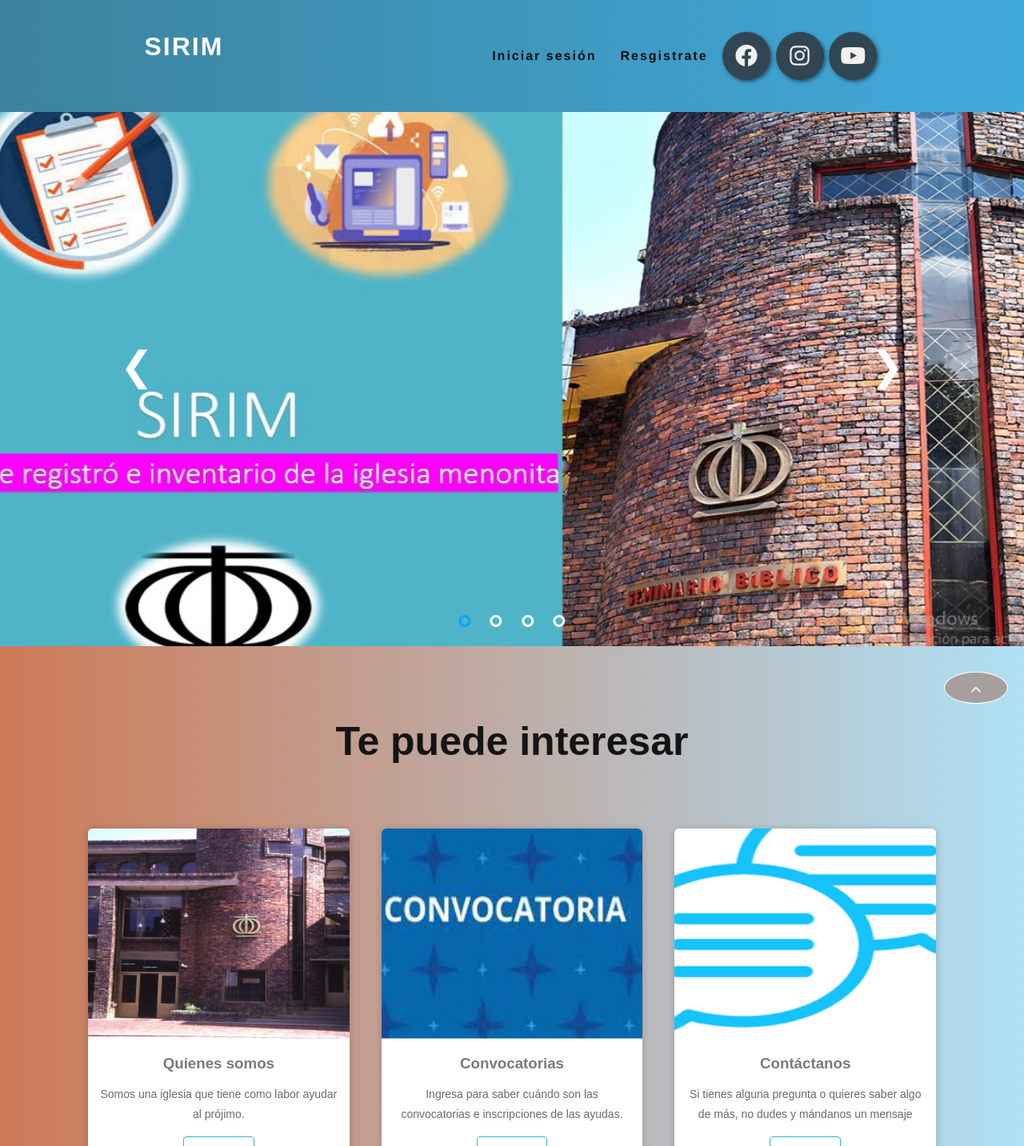
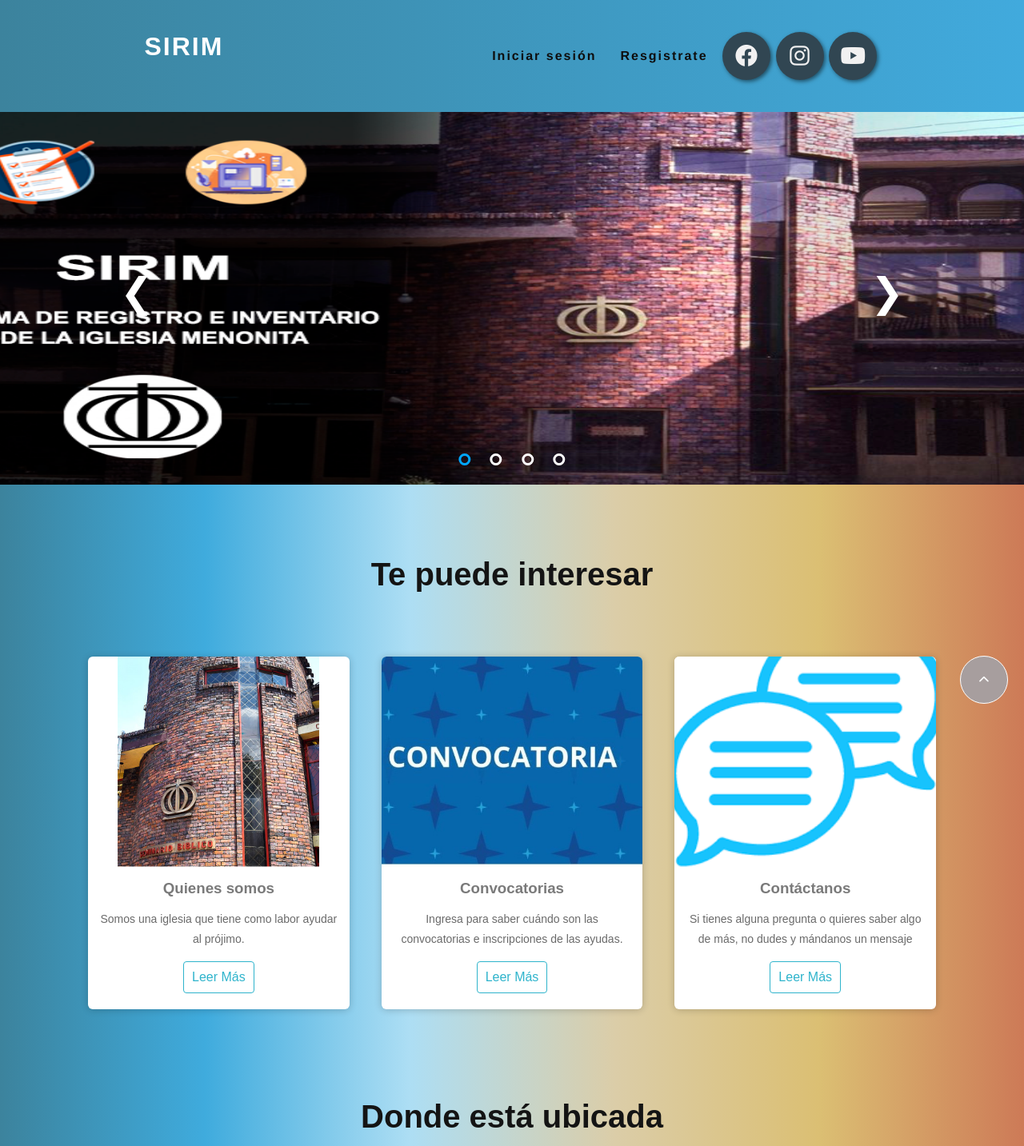
Before and after one commit to GaleanoJulian/Sirim, a PHP site: page / in a window 1280 px wide. Shown: the top 1433 px of the page at 80% size. Run offline with PHP 8.4, Linux system fonts and the light colour scheme; lists and menus that the app fills with data are empty.

Commit message:
Cambio en estilos, arreglo img y footer

```diff
--- a/css/cssfile.css
+++ b/css/cssfile.css
@@ -5,7 +5,7 @@
 	font-family: sans-serif;
 }
 body{
-    background: linear-gradient(to right, #CD7A57, #AFE0F6);
+    background: linear-gradient(to right, #3C839D, #3FABDD, #ADDEF4,#dbcda8,#dbbf73, #CD7A57);
 }
 
 /* MENU */
@@ -97,7 +97,7 @@ header.abajo ul li a{
 	background: #2c3e50;
 }
 .myslide{
-	height: 700px; /* largo */
+	height: 480px; /* largo */
 	display: none;
 	overflow: hidden;
 }
@@ -165,7 +165,6 @@ header.abajo ul li a{
 .txt{
 	position: absolute;
 	color: #fff;
-	letter-spacing: 2px;
 	line-height: 35px;
 	top: 40%;
 	left: 15%;
@@ -194,7 +193,9 @@ header.abajo ul li a{
 }
 .txt p{
 	font-weight: bold;
-	font-size: 20px;
+	font-size: 35px;
+	margin-left: 5%;
+	margin-right: 20%;
 }
 /*imags*/
 img{
@@ -261,7 +262,7 @@ img{
 
    /* MAPA */
 h6{color: #000000;
-	font-size: 50px;
+	font-size: 40px;
 	margin-bottom: 20px;
 }   /* MAPA */
 
@@ -296,7 +297,9 @@ h6{color: #000000;
 	transform: translateY(-3%);
 }
 .card img{
-	width: 100%;
+	display:block;
+	margin-left: auto;
+	margin-right: auto;
 	height: 210px;
 	transform: scale(1.5, 1.5);
 	-webkit-animation-name: none;
@@ -452,11 +455,12 @@ textarea{
 
 /* Boton que sube aparece  */
 .btn-scrolltop {
-	width: 80px;
+	width: 60px;
+	height: 60px;
 	position: fixed;
 	bottom: 20px;
 	right: 20px;
-	padding: 15px 20px;
+	padding: 0 20px;
 	background: rgb(167, 158, 158);
 	color: white;
 	border: 1px solid white;
--- a/index.php
+++ b/index.php
@@ -34,7 +34,7 @@
 					})
 				</script>
 				<!--Fin  menu -->
-				<br><br><br><br><br><br>
+				<br><br><br><br><br><br><br>
 
 
 <!-- inicio carrusel -->
@@ -43,30 +43,29 @@
 			<div class="myslide fade">
 				<div class="txt">
 				</div>
-				<img src="img/foto1.jpg" style="width: 100%; height: 100%;" >
+				<img src="img/foto1.png" style="width: 100%; height: 100%;" >
 			</div>
 			<div class="myslide fade">
 				<div class="txt">
-					<p><br>El comité de justicia y paz de la iglesia menonita ubicada en la ciudad de Bogotá en la localidad de Teusaquillo, realiza labores humanitarias para las personas vulnerables, el comité entrega cierta cantidad de mercados todos los meses en colaboración con personas voluntarias.</p>
+					<p>La iglesia menonita ayuda a quienes más lo necesitan entregando algunos mercados a varias familias cada mes, en colaboración con personas voluntarias.</p>
 				</div>
-				<img src="img/foto2.jpg" style="width: 100%; height: 100%;">
+				<img src="img/foto2.png" style="width: 100%; height: 100%;">
 			</div>
 
 			<div class="myslide fade">
 				<div class="txt">
-					<h1> </h1>
-					<p> <br>Mejora lo ya que ya existe, permitiendo a muchas más personas saber acerca de este proceso y que sea más fácil a la hora para ellos poseer esta gran ayuda</p>
+					<p>Queremos ayudar a más personas, con SIRIM mejoramos la experiencia y equidad para el acceso a las ayudas que brinda la iglesia. </p>
 				</div>
-				<img src="img/foto3.jpg" style="width: 100%; height: 100%;">
+				<img src="img/foto3.png" style="width: 100%; height: 100%;">
 
 			</div>
 
 			<div class="myslide fade">
 				<div class="txt">
 
-					<p><br>Crea un cuenta y forma parte de esta familia.</p>
+					<p><br>Entérate de nuestro proceso, crea un cuenta y forma parte de esta familia.</p>
 				</div>
-				<img src="img/foto4.jpg" style="width: 100%; height: 100%;">
+				<img src="img/foto4.png" style="width: 100%; height: 100%;">
 			</div>
 
 			<!-- onclick js -->
@@ -96,7 +95,7 @@
 
 <div class="card">
 <figure>
-	<img src="img/foto3.jpg" >
+	<img src="img/iglesia.jpg" >
 </figure><br><br><br>
 <div class="contenido-card">
 	<h3>Quienes somos</h3>
@@ -167,15 +166,24 @@
 		<tr><th>
 			<p style="color: aliceblue;"center>
 				<br>
-				<BR><br><br><br>
-				Todos los derechos al gaez número 1 de la ficha 2620597</p>
-				<br><p style="color: aliceblue;"center> Daniela Alexandra Ardila Viasus <br>Linda Patricia Corredor Medina <br>Julian David Forero Galeano </p>
+				<br><br>
+				Elaborado por GAES 1
+				<br><br>
+				Programa de formación: Técnico en programación de software<br>
+				Ficha de caracterización: 2620597</p>
+				<br><p style="color: aliceblue;"center>
+				Todos los derechos a <br>
+				<br>Daniela Alexandra Ardila Viasus
+				<br>Linda Patricia Corredor Medina
+				<br>Julian David Forero Galeano </p>
 
 
 
-				<br><p style="color: aliceblue;"center>Proyecto para la sustentacion final</p>
+				<br><p style="color: aliceblue;"center>Proyecto para la sustentacion final.</p>
+				<br>Bogotá D.C.
+				<br>Junio de 2023
 
-				<BR><br><br><br>
+				<br>
 					<tr><th>
 		</table>	<!-- FIN Y DERECHOS ETC  -->
 		</div>
```
Also changed, not shown: img/1432 Ac. 32 - Google Maps.jpg (added), img/CHECKLIST-STUDENTS-1024x1024.png (added), img/IT-Asset-Discovery-Basics--blog-post.webp (added), img/convocatoria.jpg, img/foto1.png (added), img/foto2.png (added), img/foto3.png (added), img/foto4.png (added), img/iglesia foto1.jpg (added), img/iglesia.jpg, img/iglesia.png (added), img/primerafoto1.jpg (renamed from img/foto1.jpg), img/primerafoto2.jpg (renamed from img/foto2.jpg), img/primerafoto3.jpg (renamed from img/foto3.jpg), 1 more files.
